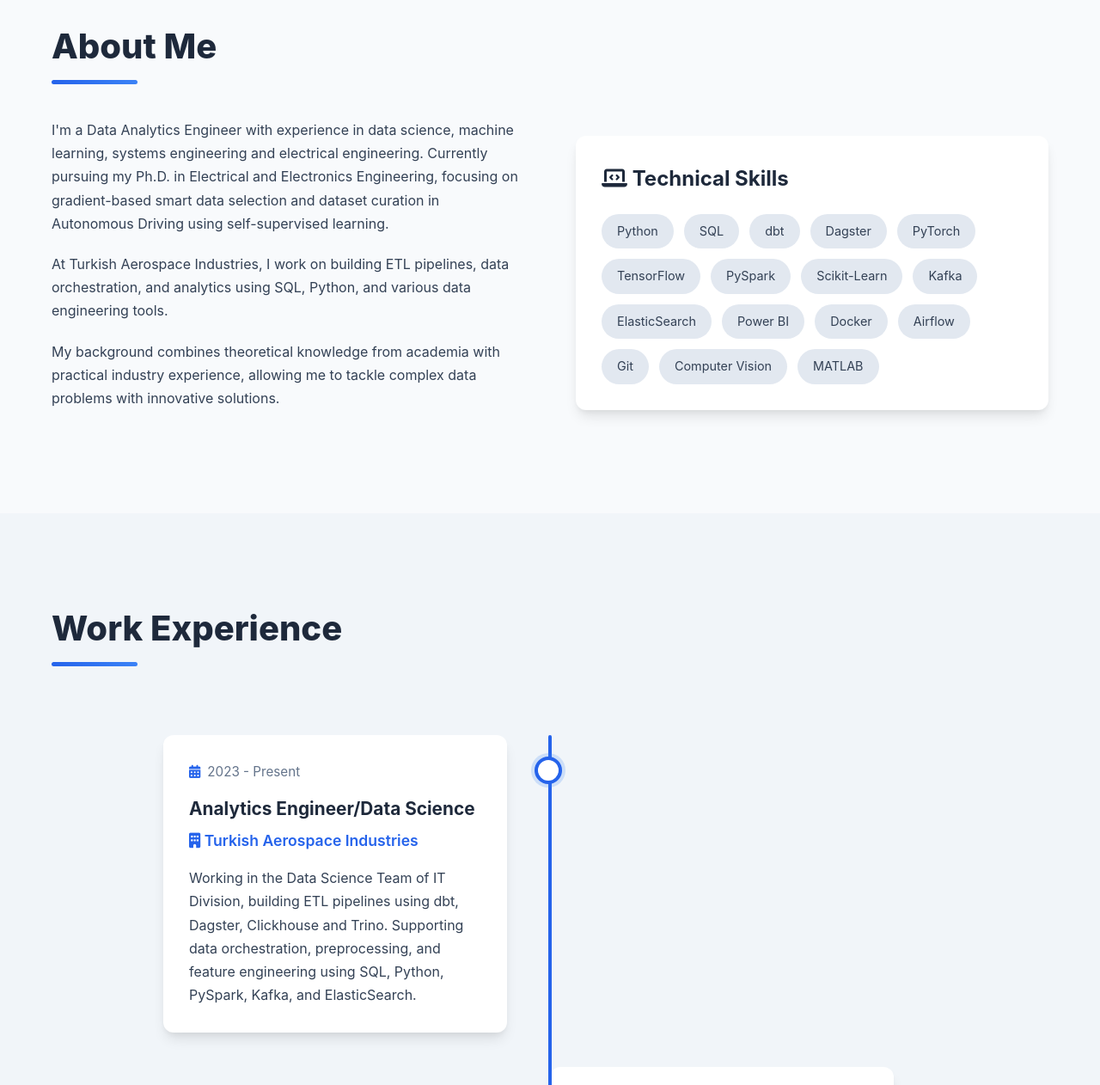
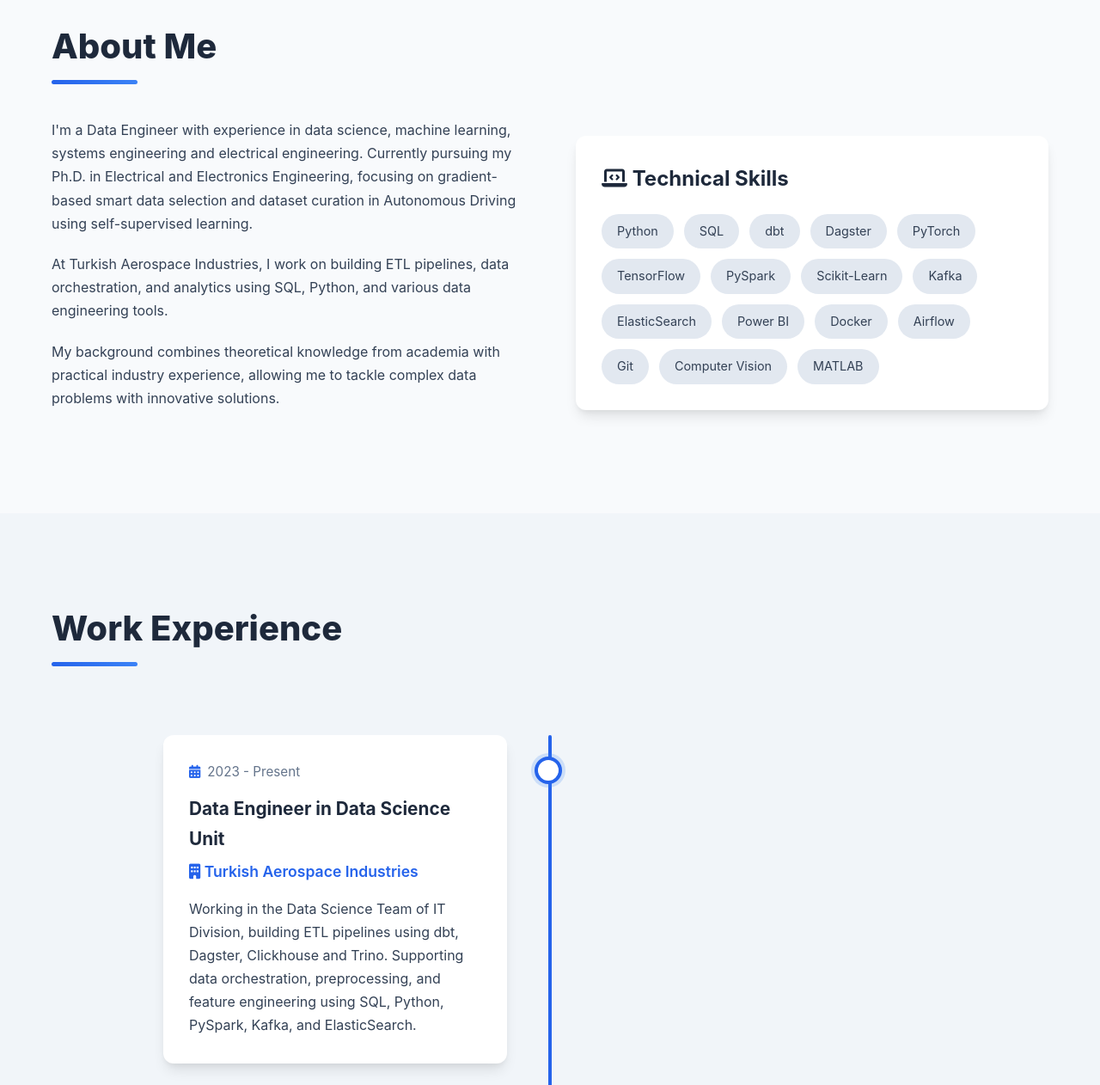
Before and after one commit to Sinan-Simsek/Sinan-Simsek.github.io, a plain HTML site: page index.html in a window 1280 px wide. Shown: the part 880-2142 px from the top of the page at 86% size. Drawn offline with Linux system fonts and the light colour scheme.

Commit message:
Update index.html

```diff
--- a/index.html
+++ b/index.html
@@ -3,7 +3,7 @@
 <head>
     <meta charset="UTF-8">
     <meta name="viewport" content="width=device-width, initial-scale=1.0">
-    <title>Data Analytics Engineer Portfolio</title>
+    <title>Data Engineer Portfolio</title>
     <link rel="stylesheet" href="https://cdnjs.cloudflare.com/ajax/libs/font-awesome/6.4.0/css/all.min.css">
     <link rel="stylesheet" href="css/styles.css">
 </head>
@@ -64,7 +64,7 @@
             <h2 class="section-title">About Me</h2>
             <div class="about-content">
                 <div class="about-text">
-                    <p>I'm a Data Analytics Engineer with experience in data science, machine learning, systems engineering and electrical engineering. Currently pursuing my Ph.D. in Electrical and Electronics Engineering, focusing on gradient-based smart data selection and dataset curation in Autonomous Driving using self-supervised learning.</p>
+                    <p>I'm a Data Engineer with experience in data science, machine learning, systems engineering and electrical engineering. Currently pursuing my Ph.D. in Electrical and Electronics Engineering, focusing on gradient-based smart data selection and dataset curation in Autonomous Driving using self-supervised learning.</p>
                     <p>At Turkish Aerospace Industries, I work on building ETL pipelines, data orchestration, and analytics using SQL, Python, and various data engineering tools.</p>
                     <p>My background combines theoretical knowledge from academia with practical industry experience, allowing me to tackle complex data problems with innovative solutions.</p>
                 </div>
@@ -100,7 +100,7 @@
             <div class="timeline">
                 <div class="timeline-item left">
                     <div class="timeline-date"><i class="fas fa-calendar-alt"></i> 2023 - Present</div>
-                    <div class="timeline-title">Analytics Engineer/Data Science</div>
+                    <div class="timeline-title">Data Engineer in Data Science Unit</div>
                     <div class="timeline-org"><i class="fas fa-building"></i> Turkish Aerospace Industries</div>
                     <p>Working in the Data Science Team of IT Division, building ETL pipelines using dbt, Dagster, Clickhouse and Trino. Supporting data orchestration, preprocessing, and feature engineering using SQL, Python, PySpark, Kafka, and ElasticSearch.</p>
                 </div>
```
